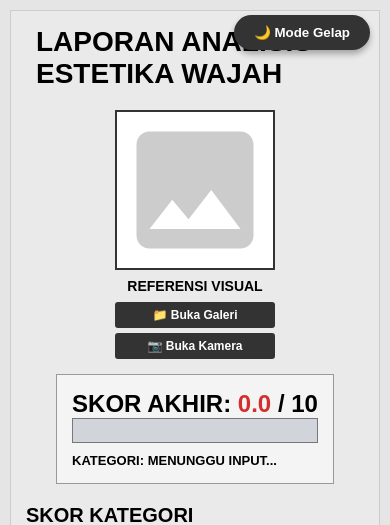
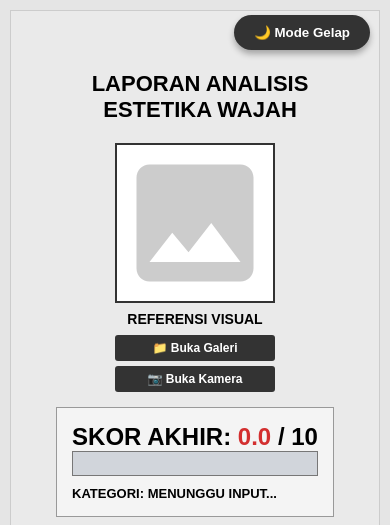
Before and after one commit to bit-ryy/analisis-wajah-ai, a Flask app: page / in a window 390 px wide. Shown: the top 525 px of the page. Run offline with Flask 3, Linux system fonts and the light colour scheme.

Commit message:
Add files via upload

```diff
--- a/templates/deteksi muka.html
+++ b/templates/deteksi muka.html
@@ -292,6 +292,11 @@
             color: #ffb74d;
         }
         @media (max-width: 768px) {
+            .header-title {
+        font-size: 22px; /* Ukuran font dikecilin dikit biar gak terlalu makan tempat */
+        margin-top: 45px; /* Judul didorong ke bawah biar gak ditabrak tombol */
+        text-align: center; /* Dibikin rata tengah biar makin cakep di HP */
+    }
     .main-content {
         flex-direction: column; /* Ini yang bikin susunannya jadi turun ke bawah */
     }
```
